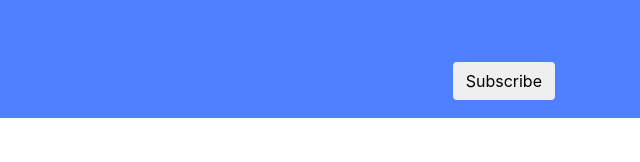
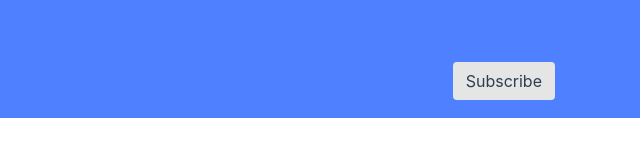
Before and after one commit to ekomikie/Surgeon-VAS, a plain HTML site: page index.html in a window 1280 px wide. Shown: the part 690-852 px from the top of the page, 640-1280 px from the left. Drawn offline with nearby package versions, Linux system fonts and the light colour scheme.

Commit message:
Update style.css

```diff
--- a/assets/css/style.css
+++ b/assets/css/style.css
@@ -40,3 +40,8 @@
 .count-down{
     background:#4F80FF;
 }
+
+.white-butn{
+    color:#2C3E50;
+    background-color:#E5E5E5;
+}
```
